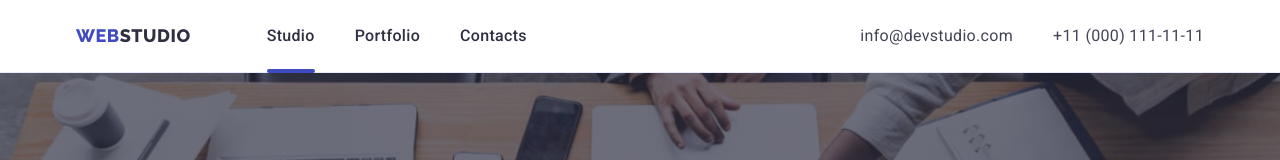
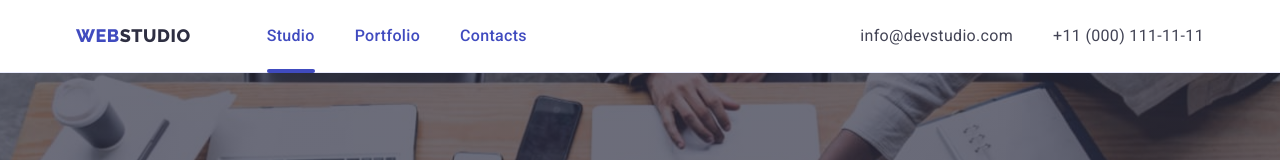
Before and after one commit to OlegShinka/goit-markup-hw-05, a plain HTML site: page index.html in a window 1280 px wide. Shown: the top 160 px of the page. Drawn offline with nearby package versions, Linux system fonts and the light colour scheme.

Commit message:
.link-nav
add color
active-hover-color;

```diff
--- a/css/style.css
+++ b/css/style.css
@@ -102,8 +102,7 @@ body {
   display: block;
   padding-top: 24px;
   padding-bottom: 24px;
-
-  color: var(--subtitle-text-color);
+  color: var(--active-hover-color);
   font-size: 16px;
   font-weight: 500;
   line-height: 1.5;
```
